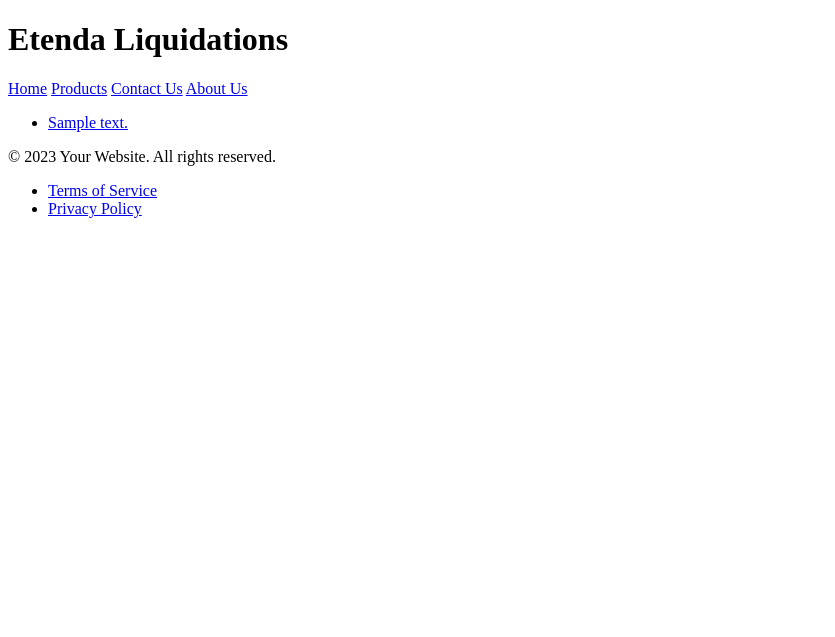
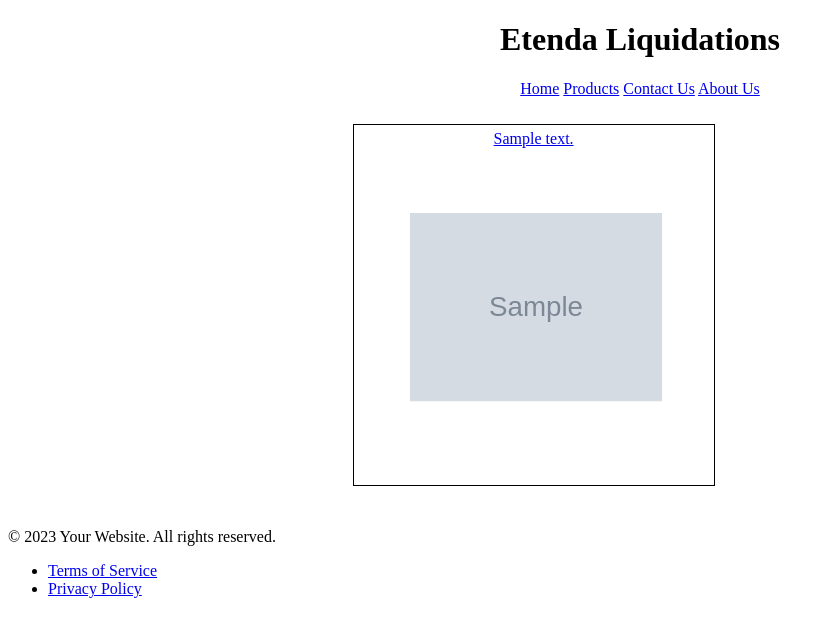
Before and after one commit to Gioak1993/djangoInventory, a Django app: page /products/ in a window 1280 px wide. Shown: the top 637 px of the page, without its empty margins (0-835 px from the left). Run offline with Django 5.2, Linux system fonts and the light colour scheme; tables that the repository leaves empty hold one stand-in row (values such as "Sample post"); grey boxes marked "Sample" are stand-in pictures.

Commit message:
update
update a bit of style, also change how the products are shown

```diff
--- /dev/null
+++ b/products/static/indexStyle.css
@@ -0,0 +1,59 @@
+header{
+    text-align: center;
+}
+
+.product-list{
+    width: 80%;
+    display:flex;
+    justify-content: center;
+    align-items: center;
+
+}
+
+
+.product-list ul{
+    list-style-type: none;
+    text-align: center;
+    float: right;
+}
+
+.product-list ul li{
+    float: left;
+}
+
+.productContainer{
+
+    height: 350px;
+    width: 350px;
+    border-style: solid;
+    border-width: 1px;
+    border-color: black;
+    padding: 5px;
+    margin: 10px;
+    text-align: center;
+    overflow: hidden;
+    position: relative;
+
+
+}
+
+.productContainer img{
+
+    align-items: center;
+    max-width: 70%;
+    max-height: 70%; /* Ensure the image doesn't exceed the height of the container */
+    padding: 5px;
+    margin: 2px;
+    position:absolute;
+    top: 50%;
+    left: 50%;
+    transform: translate(-50%, -50%); /* Center the image using translate */
+}
+
+.productContainer .title{
+    overflow: hidden;
+    text-overflow: ellipsis; /* Add ellipsis (...) for hidden overflow */
+    white-space: nowrap; /* Prevent title from wrapping */
+    max-width: 100%; /* Set a maximum width for the title */
+    text-align: center;
+}
--- a/products/static/stylesheet.css
+++ b/products/static/stylesheet.css
@@ -5,12 +5,12 @@ h1 {
 }
 
 img {
-    width: 10em;
-    height: 10em;
+    width: 15em;
+    height: 15em;
 
 }
 
 .Price span{
 
-    color: green;
+    color: purple;
 }
--- a/products/templates/products/index.html
+++ b/products/templates/products/index.html
@@ -1,4 +1,5 @@
 <!DOCTYPE html>
+{% load static %}
 <!--[if lt IE 7]>      <html class="no-js lt-ie9 lt-ie8 lt-ie7"> <![endif]-->
 <!--[if IE 7]>         <html class="no-js lt-ie9 lt-ie8"> <![endif]-->
 <!--[if IE 8]>         <html class="no-js lt-ie9"> <![endif]-->
@@ -7,10 +8,11 @@
     <head>
         <meta charset="utf-8">
         <meta http-equiv="X-UA-Compatible" content="IE=edge">
-        <title>my example page</title>
+        <title>Etenda Liquidations</title>
         <meta name="description" content="">
         <meta name="viewport" content="width=device-width, initial-scale=1">
-        <link rel="stylesheet" href="">
+        <link rel="stylesheet" href="{% static "indexStyle.css" %}">
+
     </head>
     <body>
 
@@ -30,17 +32,33 @@
         <!--[if lt IE 7]>
             <p class="browsehappy">You are using an <strong>outdated</strong> browser. Please <a href="#">upgrade your browser</a> to improve your experience.</p>
         <![endif]-->
-        {% if latest_products_list %}
-            <ul>
-            {% for product in latest_products_list %}
-                {% if product.show_onStore == True%}
-                    <li><a href="{% url 'products:detail' product.id %}">{{product.title_text}}</a></li>
-                {% endif %}
-            {%endfor%}
-            </ul>
+
+        {% if products_list %}
+            <div class='product-list'>
+                <ul>
+                {% for product in products_list %}
+                        {% if product.show_onStore == True%}
+
+                                <li>
+                                    <div class="productContainer">
+
+                                        <a href="{% url 'products:detail' product.id %}">
+                                            <div class="title">{{product.title_text}}</div>
+                                            <img src="{{MEDIA_URL}}{{product.images.all.0.image_url}}" alt="{{ product.images.all.0.alt_text}}">
+                                        </a>
+                                    </div>
+                                </li>
+
+                        {% endif %}
+
+                {% endfor %}
+                </ul>
+            </div>
         {%else%}
             <p> No products available </p>
         {%endif%}
+
+
 
         <footer>
             <div>
--- a/products/views.py
+++ b/products/views.py
@@ -9,11 +9,12 @@ from django.urls import reverse
 
 class IndexView(generic.ListView):
     template_name = "products/index.html"
-    context_object_name = "latest_products_list"
+    context_object_name = "products_list"
 
     def get_queryset(self):
         """Return all the objects, in this case all the products."""
-        return ProductInfo.objects.all()
+        return ProductInfo.objects.all().order_by('-pk')
+
 
 class DetailView(generic.DetailView):
     model = ProductInfo
```
Also changed, not shown: products/templates/products/detail.html (+6 -2 lines).
